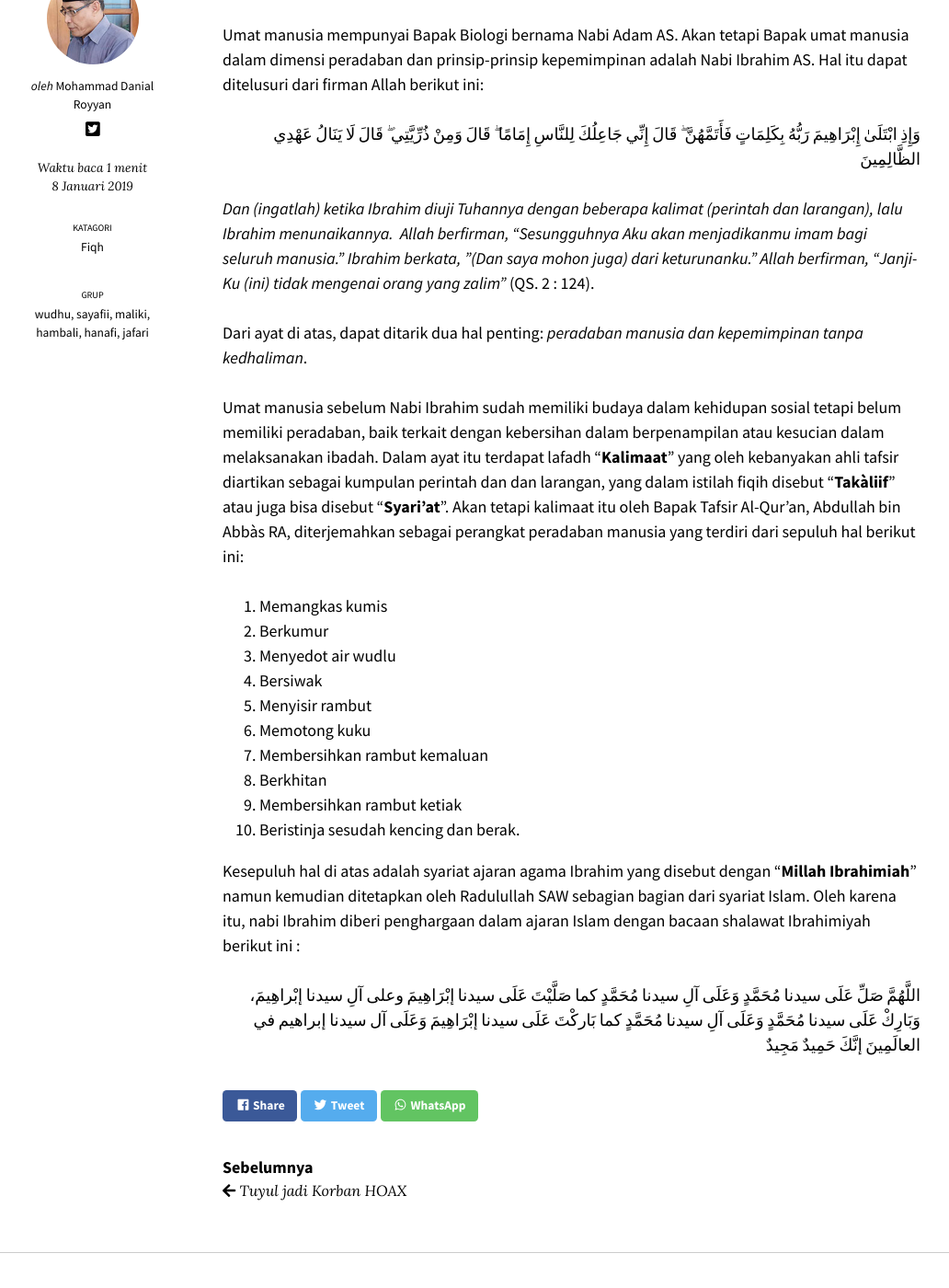
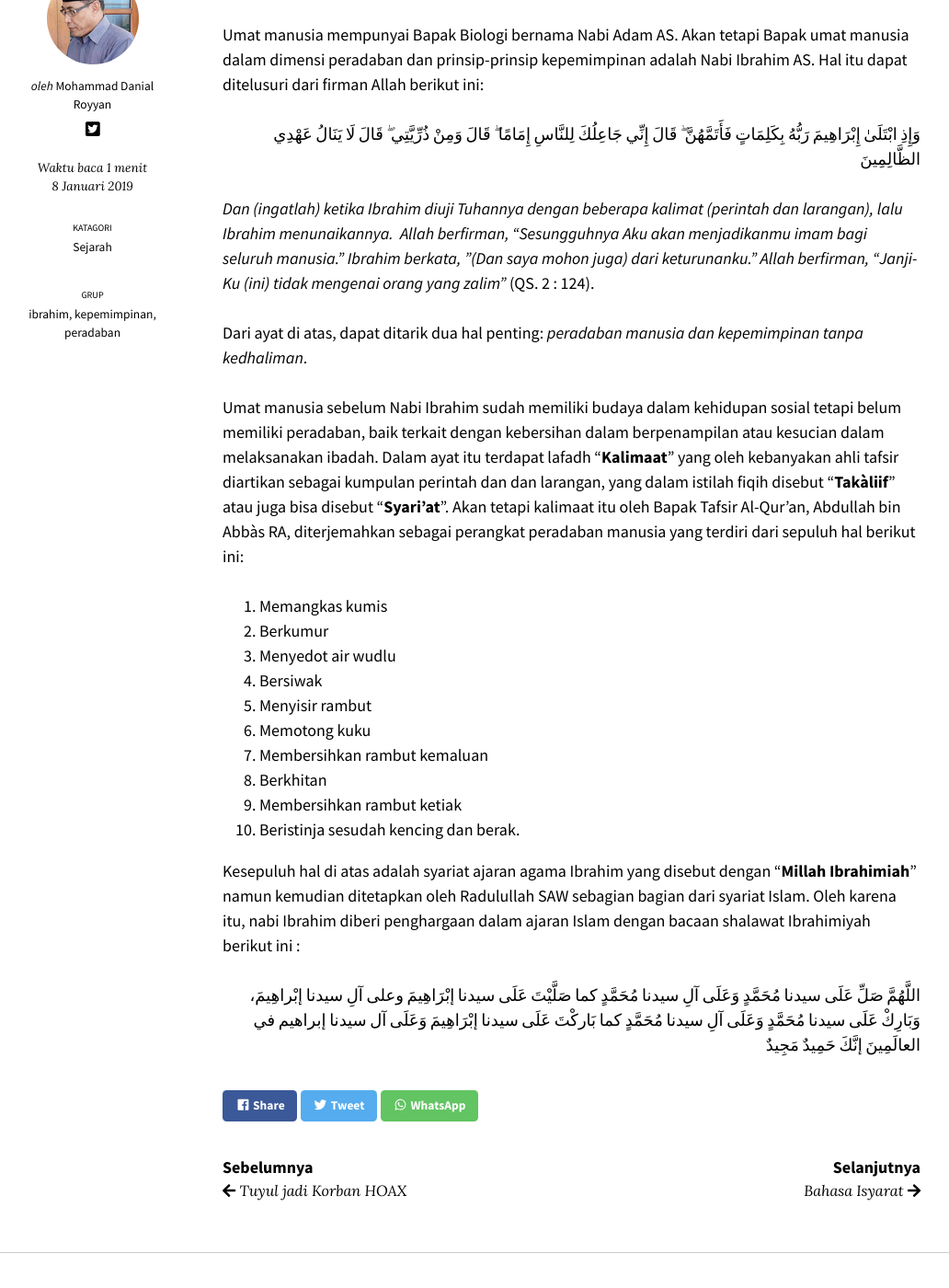
Before and after one commit to mdroyyan/mdroyyan.github.io, a Jekyll site: the page built from _posts/2019-01-08-nabi-ibrahim-bapak-peradaban.md, in a window 1280 px wide and 1400 px high, scrolled down 542 px. Shown: the whole window at 92% size, without its empty margins (133-1165 px from the left). Built offline with Jekyll 4.4.1, drawn with Linux system fonts in a browser that asks for light colours; nearby versions of some CDN libraries.

Commit message:
tambah post

```diff
--- a/_posts/2019-01-08-nabi-ibrahim-bapak-peradaban.md
+++ b/_posts/2019-01-08-nabi-ibrahim-bapak-peradaban.md
@@ -2,14 +2,11 @@
 title: "Nabi Ibrahim AS. adalah Bapak Peradaban"
 excerpt: "Umat manusia mempunyai Bapak Biologi bernama Nabi Adam AS. Akan tetapi Bapak umat manusia dalam dimensi peradaban dan prinsip-prinsip kepemimpinan adalah Nabi Ibrahim AS."
 categories:
-  - Fiqh
+  - Sejarah
 tags:
-  - wudhu
-  - sayafii
-  - maliki
-  - hambali
-  - hanafi
-  - jafari
+  - ibrahim
+  - kepemimpinan
+  - peradaban
 ---
 
 _Oleh Mohammad Danial Royyan_
```
Also changed, not shown: _posts/2019-01-07-tuyul-korban-hoax.md (+1 -1 lines), _posts/2019-01-11-bahasa-isyarat.md (added, +40 -0 lines), _posts/2019-01-11-debat-kusir.md (added, +27 -0 lines).
